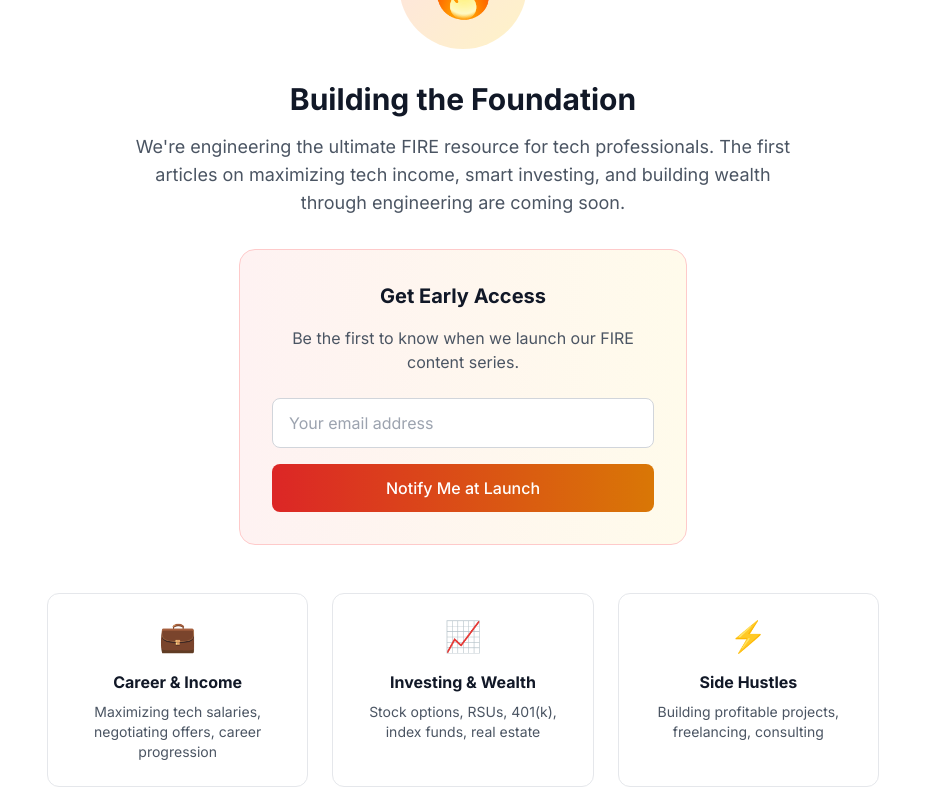
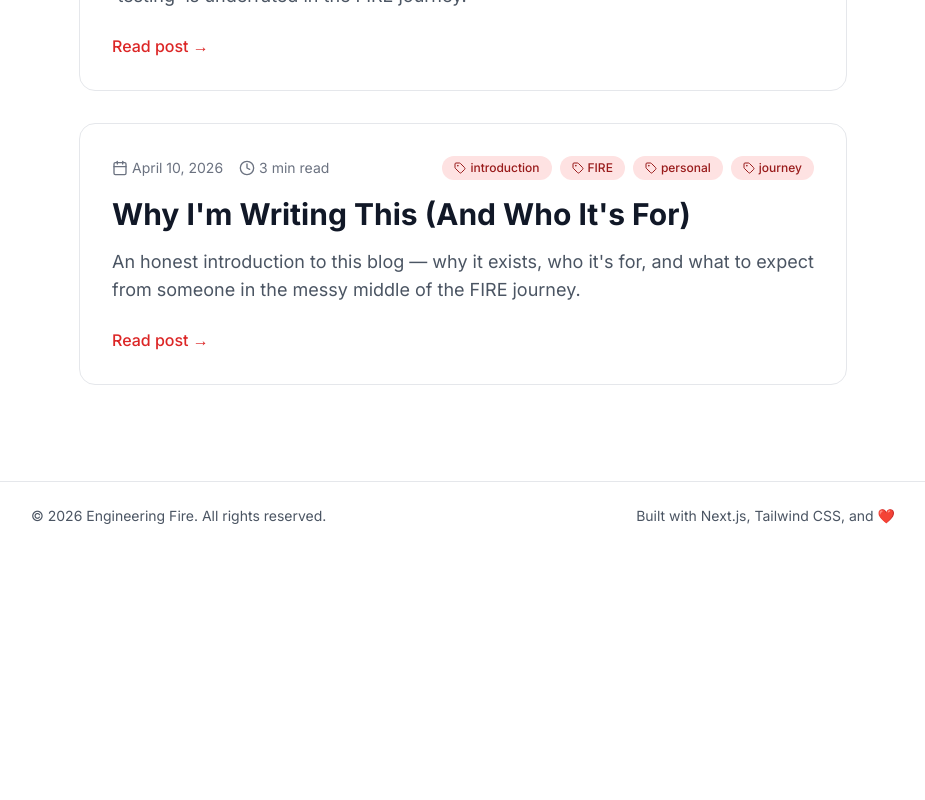
Before and after one commit to jdsebo15/engineering-fire, a Next.js app: page /blog in a window 1280 px wide. Shown: the part 400-1200 px from the top of the page, without its empty margins (177-1102 px from the left). After the commit the page ends 950 px from the top, so only its background shows below. Built offline with nearby package versions, Linux system fonts and the light colour scheme.

Commit message:
Replace blog landing page with post list; remove placeholder cards

```diff
--- a/app/blog/page.tsx
+++ b/app/blog/page.tsx
@@ -1,73 +1,89 @@
+import { getPosts } from '@/lib/posts'
+import Link from 'next/link'
+import { Calendar, Clock, Tag } from 'lucide-react'
+
 export default async function BlogPage() {
+  const posts = await getPosts()
+
+  if (posts.length === 0) {
+    return (
+      <div className="max-w-3xl mx-auto">
+        <div className="mb-12">
+          <h1 className="text-4xl font-bold text-gray-900 dark:text-white mb-4">
+            Blog
+          </h1>
+          <p className="text-xl text-gray-600 dark:text-gray-300">
+            Posts coming soon.
+          </p>
+        </div>
+      </div>
+    )
+  }
+
   return (
-    <div>
+    <div className="max-w-3xl mx-auto">
       <div className="mb-12">
         <h1 className="text-4xl font-bold text-gray-900 dark:text-white mb-4">
-          Engineering Your FIRE Journey
+          Blog
         </h1>
         <p className="text-xl text-gray-600 dark:text-gray-300">
-          Practical guides, strategies, and insights for engineers pursuing Financial Independence, Retire Early.
+          Posts on FIRE, engineering, and building a life intentionally.
         </p>
       </div>
 
-      <div className="text-center py-16">
-        <div className="w-32 h-32 mx-auto bg-gradient-to-br from-primary-100 to-amber-100 dark:from-primary-900/30 dark:to-amber-900/30 rounded-full flex items-center justify-center mb-8">
-          <span className="text-6xl">🔥</span>
-        </div>
-        <h3 className="text-3xl font-bold text-gray-900 dark:text-white mb-4">
-          Building the Foundation
-        </h3>
-        <p className="text-lg text-gray-600 dark:text-gray-400 max-w-2xl mx-auto mb-8">
-          We're engineering the ultimate FIRE resource for tech professionals.
-          The first articles on maximizing tech income, smart investing, and
-          building wealth through engineering are coming soon.
-        </p>
+      <div className="space-y-8">
+        {posts.map((post) => (
+          <article
+            key={post.slug}
+            className="p-8 bg-white dark:bg-gray-800 rounded-2xl border border-gray-200 dark:border-gray-700 hover:border-primary-300 dark:hover:border-primary-700 transition-colors"
+          >
+            <div className="flex flex-col md:flex-row md:items-center justify-between mb-4">
+              <div className="flex items-center space-x-4 mb-2 md:mb-0">
+                <div className="flex items-center text-sm text-gray-500 dark:text-gray-400">
+                  <Calendar size={16} className="mr-1" />
+                  {new Date(post.date).toLocaleDateString('en-US', {
+                    year: 'numeric',
+                    month: 'long',
+                    day: 'numeric'
+                  })}
+                </div>
+                <div className="flex items-center text-sm text-gray-500 dark:text-gray-400">
+                  <Clock size={16} className="mr-1" />
+                  {post.readingTime || '3 min read'}
+                </div>
+              </div>
 
-        <div className="max-w-md mx-auto p-8 bg-gradient-to-r from-primary-50 to-amber-50 dark:from-gray-800 dark:to-gray-900 rounded-2xl border border-primary-200 dark:border-gray-700">
-          <h4 className="text-xl font-bold text-gray-900 dark:text-white mb-4">
-            Get Early Access
-          </h4>
-          <p className="text-gray-600 dark:text-gray-300 mb-6">
-            Be the first to know when we launch our FIRE content series.
-          </p>
-          <form className="flex flex-col gap-4">
-            <input
-              type="email"
-              placeholder="Your email address"
-              className="px-4 py-3 border border-gray-300 dark:border-gray-700 rounded-lg bg-white dark:bg-gray-800 text-gray-900 dark:text-white focus:outline-none focus:ring-2 focus:ring-primary-500"
-            />
-            <button
-              type="submit"
-              className="px-6 py-3 bg-gradient-to-r from-primary-600 to-amber-600 hover:from-primary-700 hover:to-amber-700 text-white font-medium rounded-lg transition-all"
+              <div className="flex flex-wrap gap-2">
+                {post.tags.map((tag) => (
+                  <span
+                    key={tag}
+                    className="inline-flex items-center px-3 py-1 rounded-full text-xs font-medium bg-primary-100 dark:bg-primary-900/30 text-primary-800 dark:text-primary-300"
+                  >
+                    <Tag size={12} className="mr-1" />
+                    {tag}
+                  </span>
+                ))}
+              </div>
+            </div>
+
+            <Link href={`/blog/${post.slug}`}>
+              <h2 className="text-2xl md:text-3xl font-bold text-gray-900 dark:text-white mb-4 hover:text-primary-600 dark:hover:text-primary-400 transition-colors">
+                {post.title}
+              </h2>
+            </Link>
+
+            <p className="text-lg text-gray-600 dark:text-gray-300 mb-6">
+              {post.description}
+            </p>
+
+            <Link
+              href={`/blog/${post.slug}`}
+              className="inline-flex items-center text-primary-600 dark:text-primary-400 hover:text-primary-700 dark:hover:text-primary-300 font-medium"
             >
-              Notify Me at Launch
-            </button>
-          </form>
-        </div>
-
-        <div className="mt-12 grid grid-cols-1 md:grid-cols-3 gap-6 max-w-4xl mx-auto">
-          <div className="p-6 bg-white dark:bg-gray-800 rounded-xl border border-gray-200 dark:border-gray-700">
-            <div className="text-3xl mb-4">💼</div>
-            <h4 className="font-bold text-gray-900 dark:text-white mb-2">Career & Income</h4>
-            <p className="text-gray-600 dark:text-gray-300 text-sm">
-              Maximizing tech salaries, negotiating offers, career progression
-            </p>
-          </div>
-          <div className="p-6 bg-white dark:bg-gray-800 rounded-xl border border-gray-200 dark:border-gray-700">
-            <div className="text-3xl mb-4">📈</div>
-            <h4 className="font-bold text-gray-900 dark:text-white mb-2">Investing & Wealth</h4>
-            <p className="text-gray-600 dark:text-gray-300 text-sm">
-              Stock options, RSUs, 401(k), index funds, real estate
-            </p>
-          </div>
-          <div className="p-6 bg-white dark:bg-gray-800 rounded-xl border border-gray-200 dark:border-gray-700">
-            <div className="text-3xl mb-4">⚡</div>
-            <h4 className="font-bold text-gray-900 dark:text-white mb-2">Side Hustles</h4>
-            <p className="text-gray-600 dark:text-gray-300 text-sm">
-              Building profitable projects, freelancing, consulting
-            </p>
-          </div>
-        </div>
+              Read post →
+            </Link>
+          </article>
+        ))}
       </div>
     </div>
   )
```
